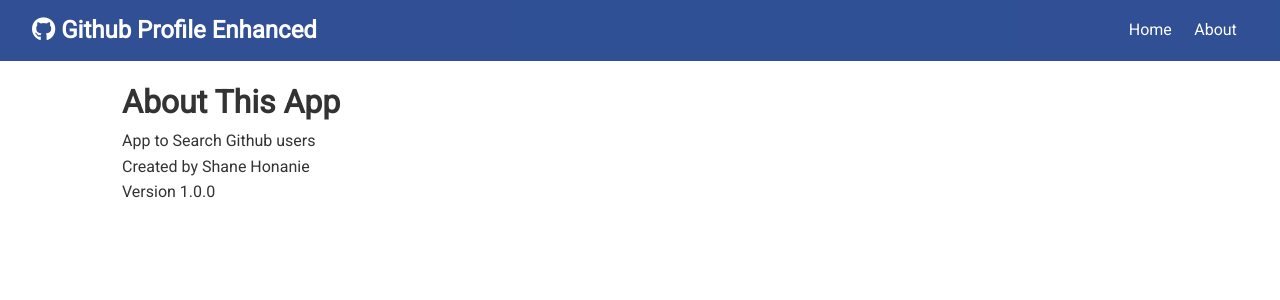
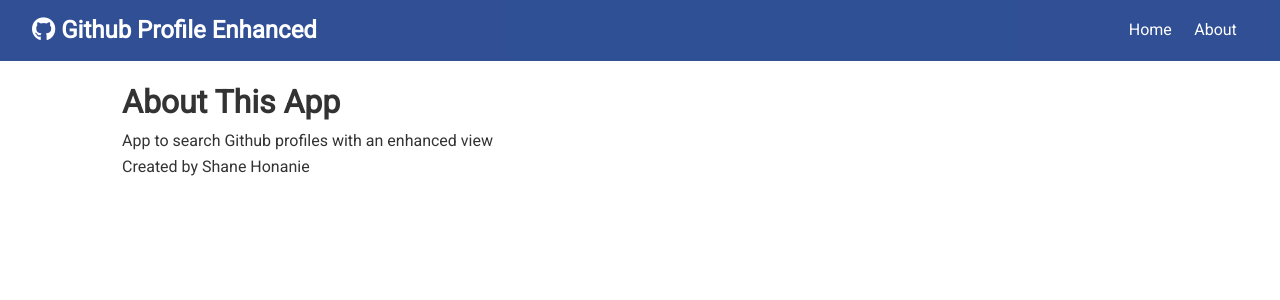
Before and after one commit to shanehonanie/GitHub-Profile-Charts, a React (Create React App) app: page /about in a window 1280 px wide. Shown: the top 300 px of the page. Built offline with nearby package versions, Linux system fonts and the light colour scheme; no server answers; the HTML template or start-up script is replaced by a standard one.

Commit message:
Update About

```diff
--- a/src/components/pages/About.js
+++ b/src/components/pages/About.js
@@ -4,9 +4,8 @@ const About = () => {
 	return (
 		<Fragment>
 			<h1>About This App</h1>
-			<p>App to Search Github users</p>
+			<p>App to search Github profiles with an enhanced view</p>
 			<p>Created by Shane Honanie</p>
-			<p>Version 1.0.0</p>
 		</Fragment>
 	);
 };
```
